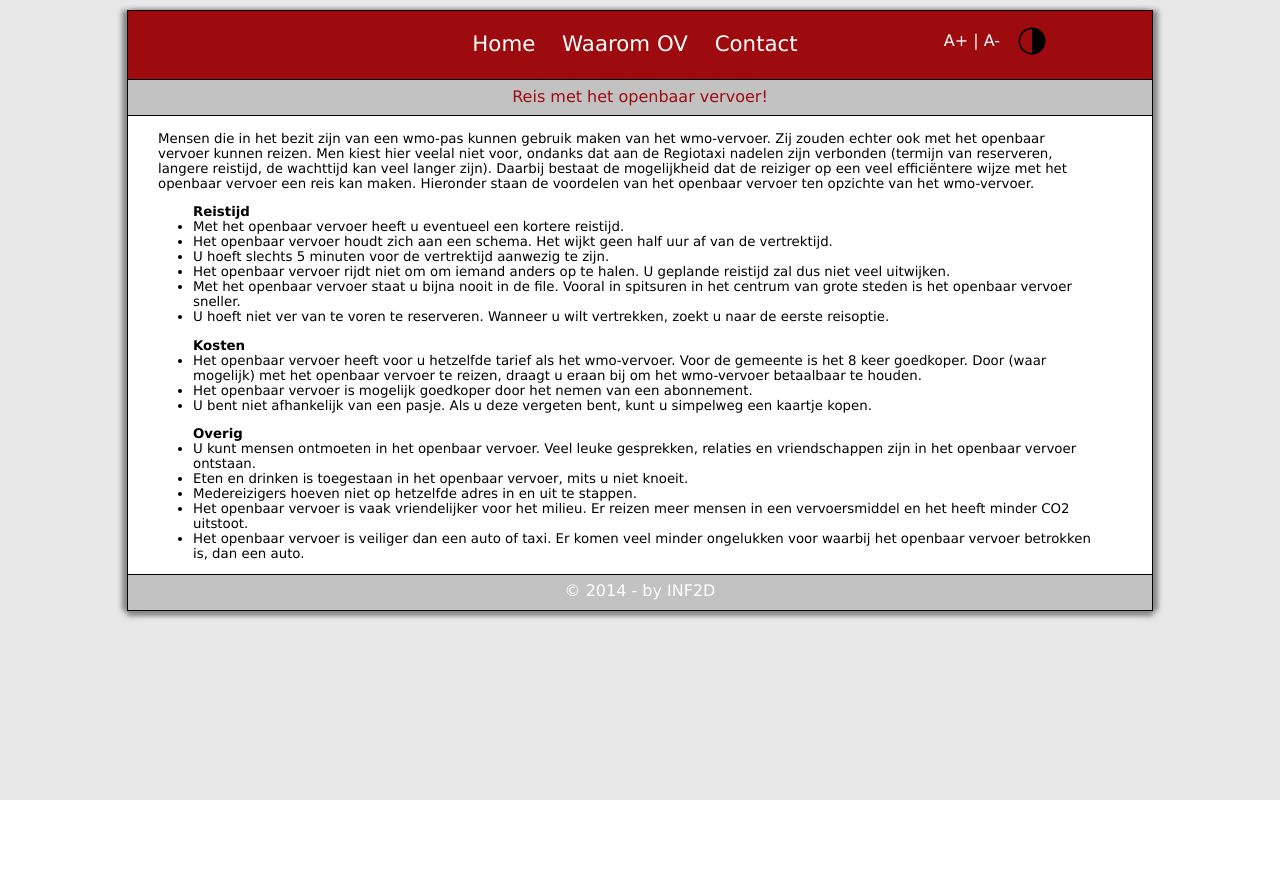
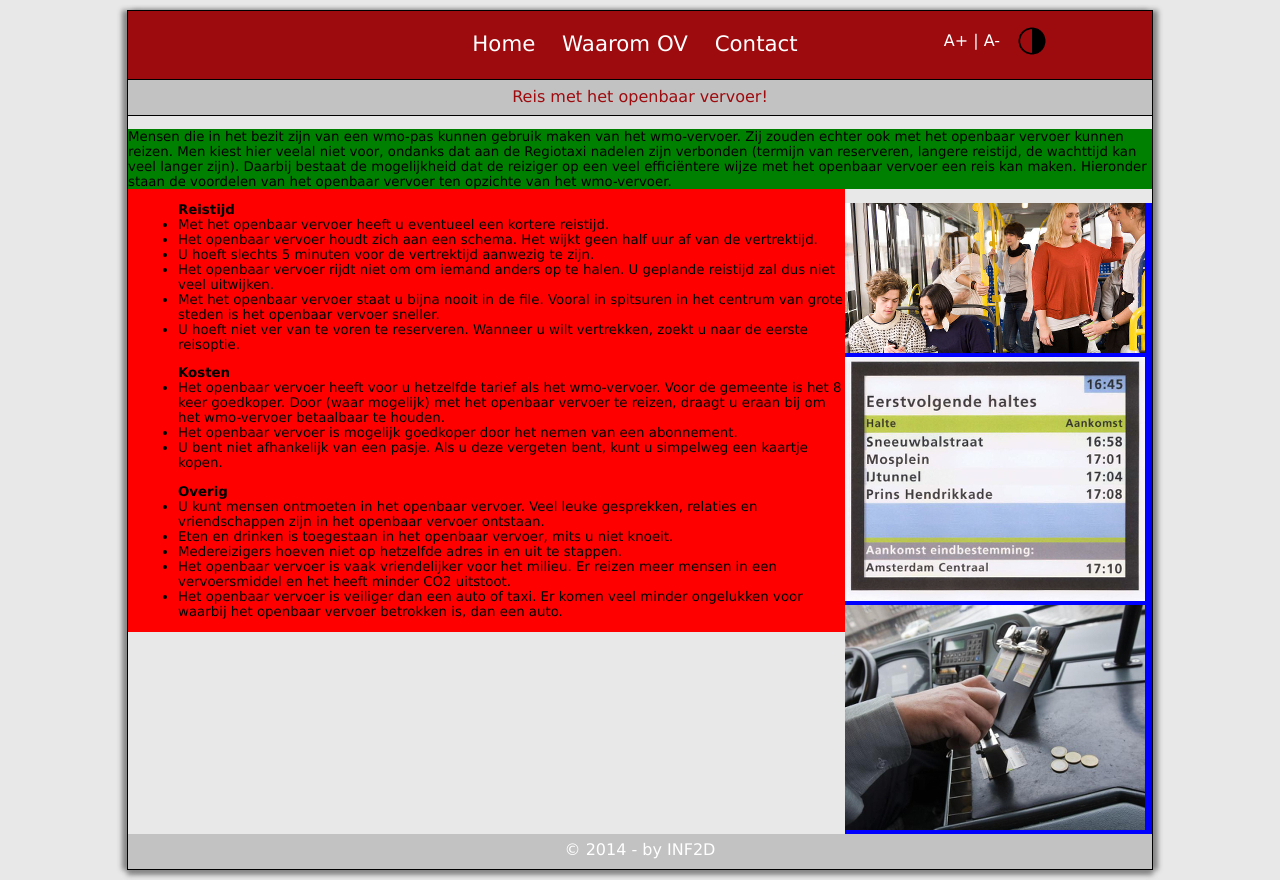
Before and after one commit to Markr10/ov-bureau, a PHP site: page /waarom-ov.html in a window 1280 px wide. Before the commit the page ends 800 px from the top, so only its background shows below. Run offline with PHP 8.4, Linux system fonts and the light colour scheme.

Commit message:
Afbeeldingen toegevoegd

```diff
--- a/style.css
+++ b/style.css
@@ -5,7 +5,7 @@ html
 }
 body
 {
-    margin: 0;
+    margin: 5px;
     background-color: #E8E8E8;
     font-family:Verdana, Geneva, sans-serif;
 }
@@ -105,6 +105,7 @@ body
     text-align: center;
     vertical-align: middle;
     padding-top: 6px;
+    clear: both;
 }
 #textSize
 {
@@ -125,9 +126,6 @@ body
 .textNormal
 {
     font-size: 10pt;
-    padding-top: 15px;
-    padding-left: 25px;
-    padding-right: 50px;
 }
 .menuPlanBig
 {
@@ -140,6 +138,34 @@ body
 .textBig
 {
     font-size: 14pt;
+}
+
+/*      Argumenten      */
+#inleiding
+{
+    background-color:green;
+    clear: both;
+}
+
+#argumenten
+{
+    width: 70%;
+    background-color:red;
+    margin: -14px 0px;
+    float:left;
+    box-sizing: border-box;
+}
+
+#afbeeldingen
+{
+    width: 30%;
+    background-color:blue;
+    float: left;
+}
+.textPadding
+{
+    font-size: 10pt;
+    padding-left: 10px;
 }
 
 /*      Contact Formulier       */
--- a/waarom-ov.html
+++ b/waarom-ov.html
@@ -27,15 +27,15 @@
                             </ul>
                         </div>
                         <div id="slogan" class="footerSloganNormal">Reis met het openbaar vervoer!</div>
-                        <div id="content" class="textNormal">
+                        <div id="inleiding" class="textNormal">
                             <p>Mensen die in het bezit zijn van een wmo-pas kunnen gebruik maken van het wmo-vervoer.
                                 Zij zouden echter ook met het openbaar vervoer kunnen reizen. Men kiest hier veelal niet voor,
                                 ondanks dat aan de Regiotaxi nadelen zijn verbonden (termijn van reserveren, langere reistijd,
                                 de wachttijd kan veel langer zijn). Daarbij bestaat de mogelijkheid dat de reiziger op een veel
                                 efficiëntere wijze met het openbaar vervoer een reis kan maken. Hieronder staan de voordelen van
                                 het openbaar vervoer ten opzichte van het wmo-vervoer.</p>
-
-
+                        </div>
+                        <div id="argumenten" class="textPadding">
                                 <ul>
                                     <b>Reistijd</b>
                                     <li>Met het openbaar vervoer heeft u eventueel een kortere reistijd.</li>
@@ -45,16 +45,12 @@
                                     <li>Met het openbaar vervoer staat u bijna nooit in de file. Vooral in spitsuren in het centrum van grote steden is het openbaar vervoer sneller.</li>
                                     <li>U hoeft niet ver van te voren te reserveren. Wanneer u wilt vertrekken, zoekt u naar de eerste reisoptie.</li>
                                 </ul>
-
-
-
                                 <ul>
                                     <b>Kosten</b>
                                     <li>Het openbaar vervoer heeft voor u hetzelfde tarief als het wmo-vervoer. Voor de gemeente is het 8 keer goedkoper. Door (waar mogelijk) met het openbaar vervoer te reizen, draagt u eraan bij om het wmo-vervoer betaalbaar te houden.</li>
                                     <li>Het openbaar vervoer is mogelijk goedkoper door het nemen van een abonnement.</li>
                                     <li>U bent niet afhankelijk van een pasje. Als u deze vergeten bent, kunt u simpelweg een kaartje kopen.</li>
                                 </ul>
-
                                 <ul>
                                     <b>Overig</b>
                                     <li>U kunt mensen ontmoeten in het openbaar vervoer. Veel leuke gesprekken, relaties en vriendschappen zijn in het openbaar vervoer ontstaan.</li>
@@ -63,8 +59,12 @@
                                     <li>Het openbaar vervoer is vaak vriendelijker voor het milieu. Er reizen meer mensen in een vervoersmiddel en het heeft minder CO2 uitstoot.</li>
                                     <li>Het openbaar vervoer is veiliger dan een auto of taxi. Er komen veel minder ongelukken voor waarbij het openbaar vervoer betrokken is, dan een auto.</li>
                                 </ul>
-
                         </div>
+                        <aside id="afbeeldingen">
+                            <img src="images/bus.jpg" alt="Bus" />
+                            <img src="images/businfo.jpg" alt="Bus informatie"/>
+                            <img src="images/kaartje-kopen.jpg" alt="Kaartje kopen"/>
+                        </aside>
                         <div id="footer" class="footerSloganNormal">&copy; 2014 - by INF2D</div>
                     </div>
                 </body>
```
Also changed, not shown: images/bus.jpg (added), images/businfo.jpg (added), images/kaartje-kopen.jpg (added).
